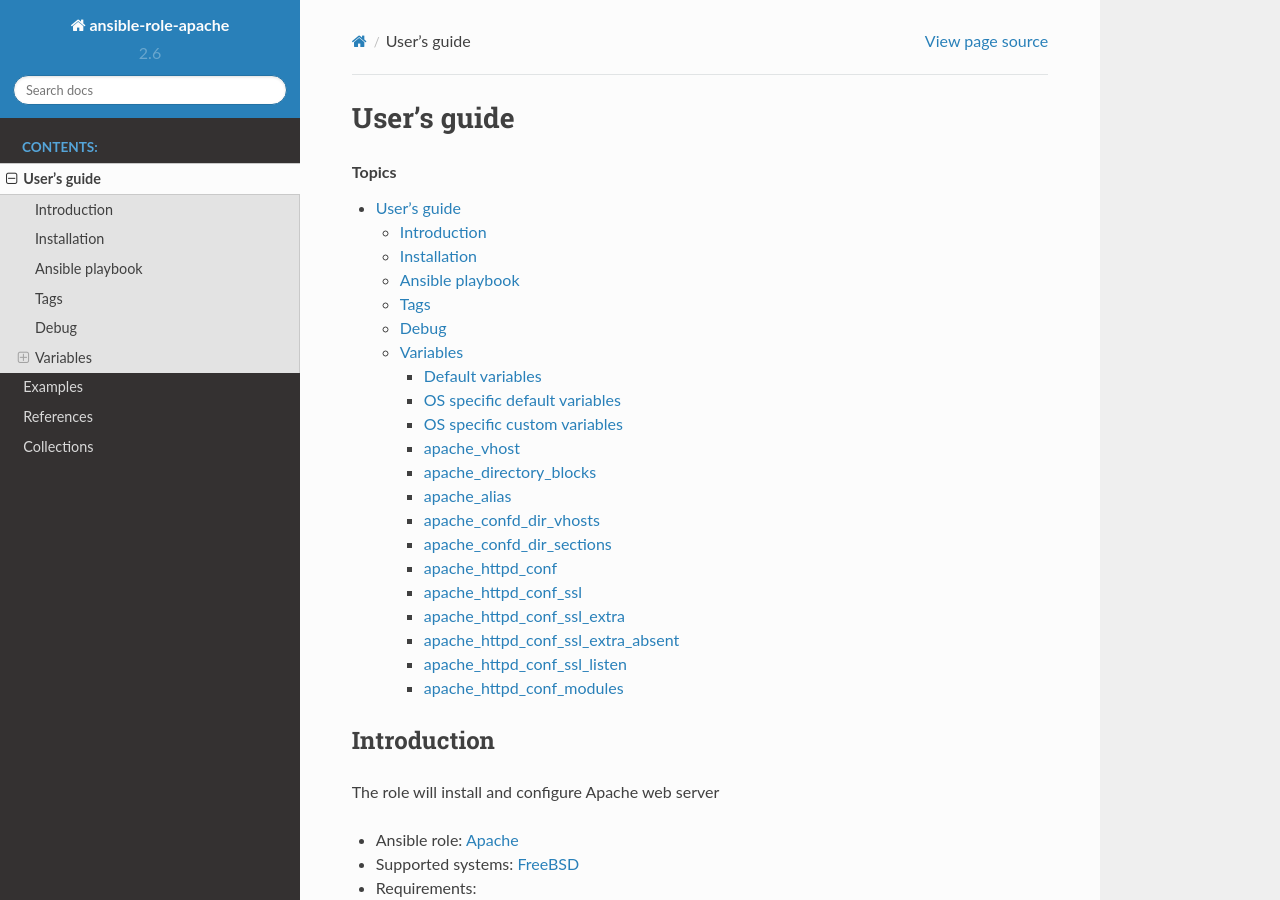
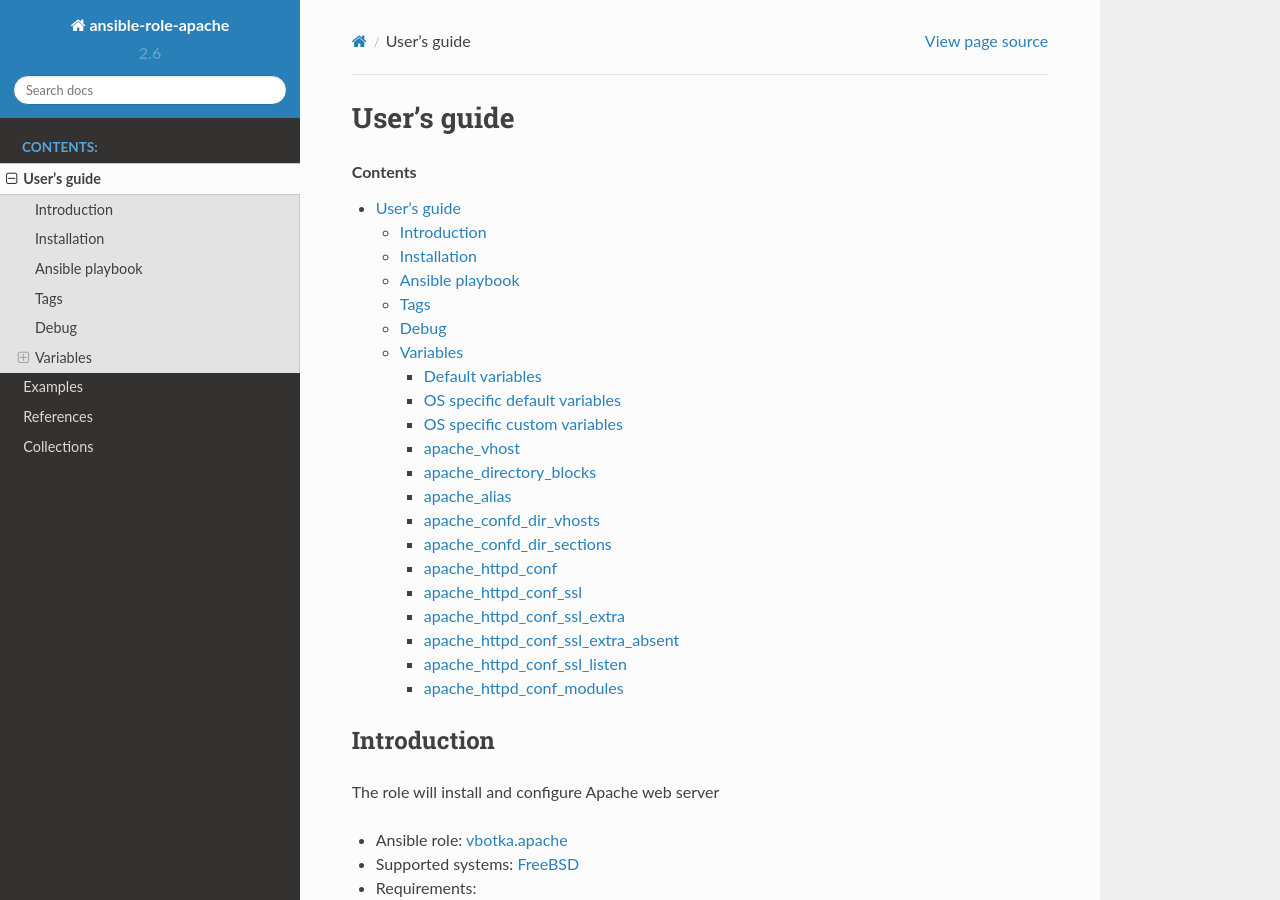
Before and after one commit to vbotka/ansible-apache, a Sphinx documentation site: the page built from docs/source/guide.rst, in a window 1280 px wide and 900 px high. Built offline with Sphinx 7.4.7 and the Read the Docs theme 2.0.0, drawn with Linux system fonts in a browser that asks for light colours; some web fonts are replaced; pages that are not in the unit, such as notebooks, are missing from menus.

```diff
--- a/changelog/CHANGELOG-v2.6.rst
+++ b/changelog/CHANGELOG-v2.6.rst
@@ -19,6 +19,8 @@ Minor Changes
 -------------
 * Bump docs version.
 * Fix docs formatting.
+* Fix docs links.
+
 
 2.6.0
 =====
--- a/docs/source/guide.rst
+++ b/docs/source/guide.rst
@@ -5,7 +5,7 @@
 
 User's guide
 ************
-.. contents:: Topics
+.. contents:: Contents
    :depth: 3
 
 
@@ -16,13 +16,13 @@ Introduction
 
 The role will install and configure Apache web server
 
-* Ansible role: `Apache <https://galaxy.ansible.com/vbotka/apache/>`_
+* Ansible role: `vbotka.apache <https://galaxy.ansible.com/vbotka/apache/>`_
 * Supported systems: `FreeBSD <https://www.freebsd.org/>`_
 * Requirements:
 
-    * `vbotka.ansible_lib <https://galaxy.ansible.com/vbotka/ansible_lib/>`__
-    * `jtyr.config_encoder_filters <https://galaxy.ansible.com/jtyr/config_encoder_filters/>`__
-    * `community.general <https://github.com/ansible-collections/community.general/>`__
+    * `vbotka.ansible_lib <https://galaxy.ansible.com/vbotka/ansible_lib>`_
+    * `jtyr.config_encoder_filters <https://galaxy.ansible.com/jtyr/config_encoder_filters/>`_
+    * `community.general <https://github.com/ansible-collections/community.general/>`_
 
 The user is expected to have basic knowledge of Ansible
 
@@ -101,10 +100,10 @@ Simple playbook to install and configure Apache at srv.example.com (2)
 .. seealso::
 
    * For details see `Connection Plugins
-     <https://docs.ansible.com/ansible/latest/plugins/connection.html>`__ (4-5) and
+     <https://docs.ansible.com/ansible/latest/plugins/connection.html>`_ (4-5) and
 
    * `Understanding Privilege Escalation
-     <https://docs.ansible.com/ansible/latest/user_guide/become.html#understanding-privilege-escalation>`__ (6-8).
+     <https://docs.ansible.com/ansible/latest/user_guide/become.html#understanding-privilege-escalation>`_ (6-8).
 
 
 .. _ug_tags:
```
Also changed, not shown: other parts of docs/source/guide.rst (+4 -5 lines).
